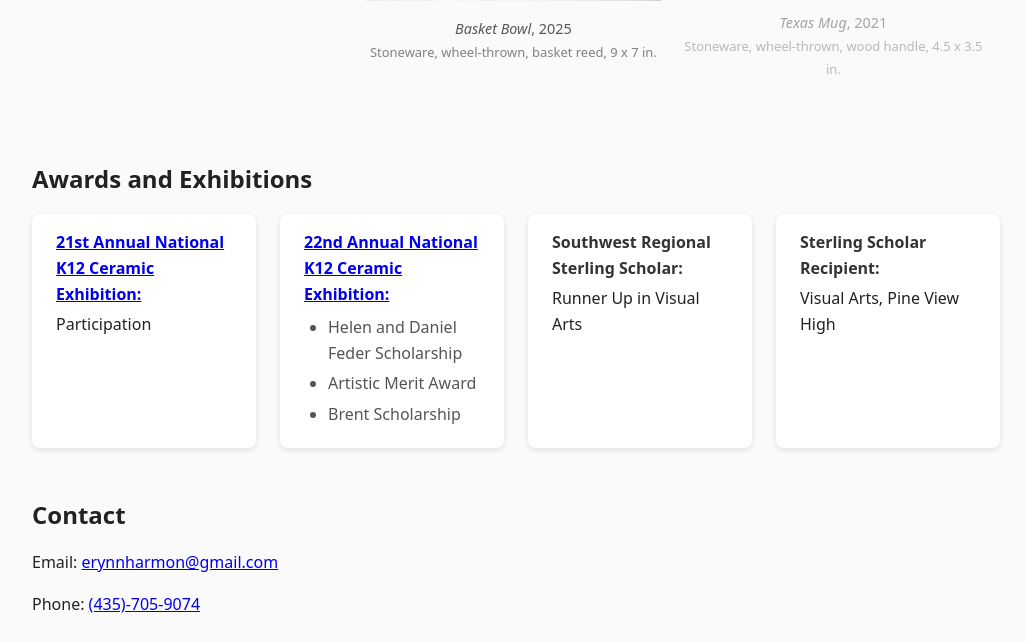
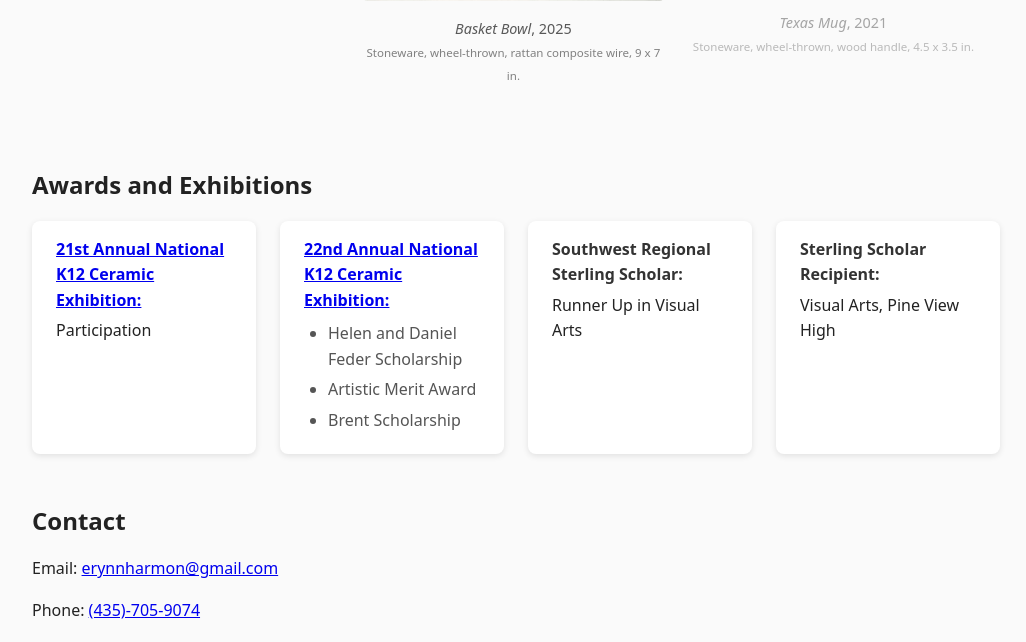
Before and after one commit to Erynn-Harmon-Ceramics/erynn-harmon-ceramics.github.io, a website: page index.html in a window 1280 px wide. Shown: the part 938-1580 px from the top of the page, without its empty margins (124-1150 px from the left). Drawn offline with Linux system fonts and the light colour scheme.

Commit message:
Adjusted formatting on captions

```diff
--- a/images.json
+++ b/images.json
@@ -1,7 +1,7 @@
 [
   {
     "file": "Basket bowl.avif",
-    "caption": "<i>Basket Bowl</i>, 2025<br><span class=\"caption-details\">Stoneware, wheel-thrown, basket reed, 9 x 7 in.</span>",
+    "caption": "<i>Basket Bowl</i>, 2025<br><span class=\"caption-details\">Stoneware, wheel-thrown, rattan composite wire, 9 x 7 in.</span>",
     "alt": "Basket bowl"
   },
   {
--- a/styles.css
+++ b/styles.css
@@ -223,7 +223,7 @@ figcaption {
 }
 
 .caption-details {
-  font-size: 0.9em;
+  font-size: 0.8em;
   opacity: 0.75;
 }
 
```
